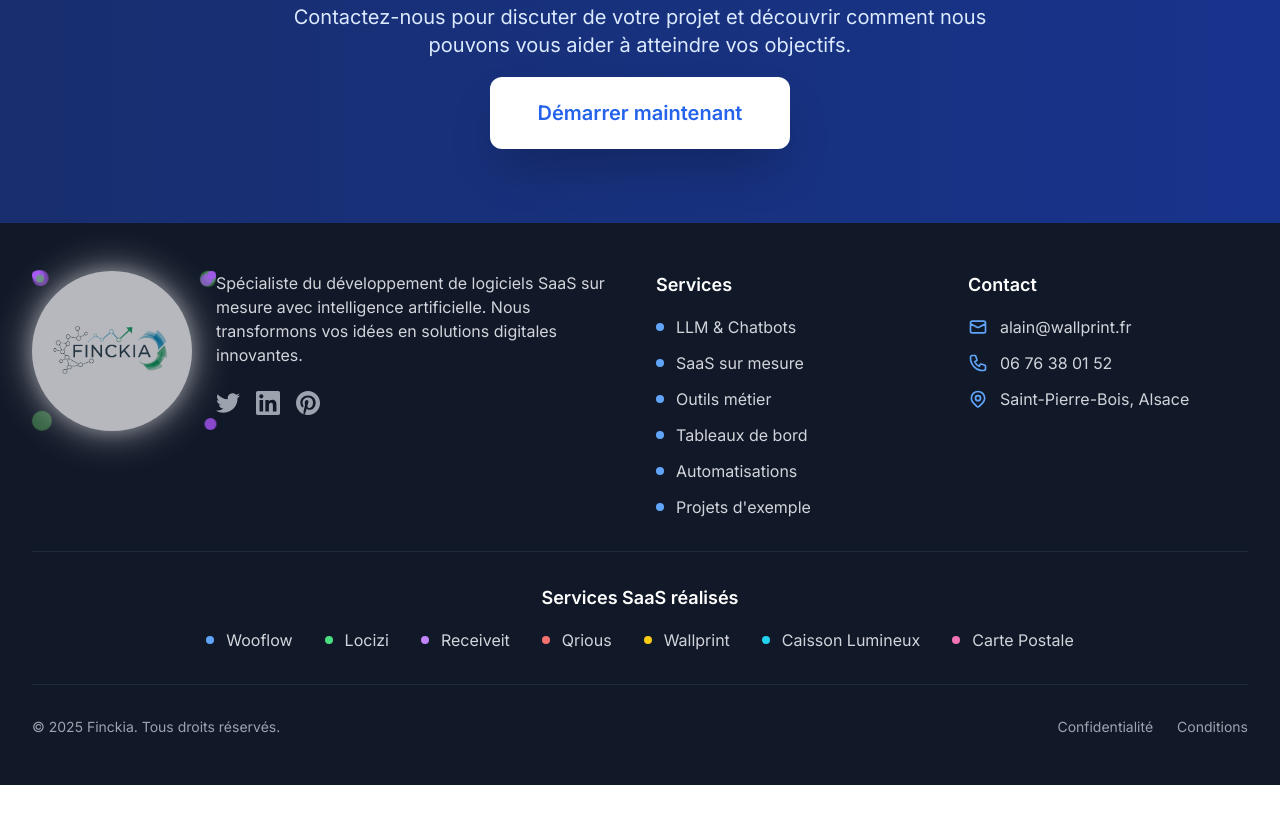
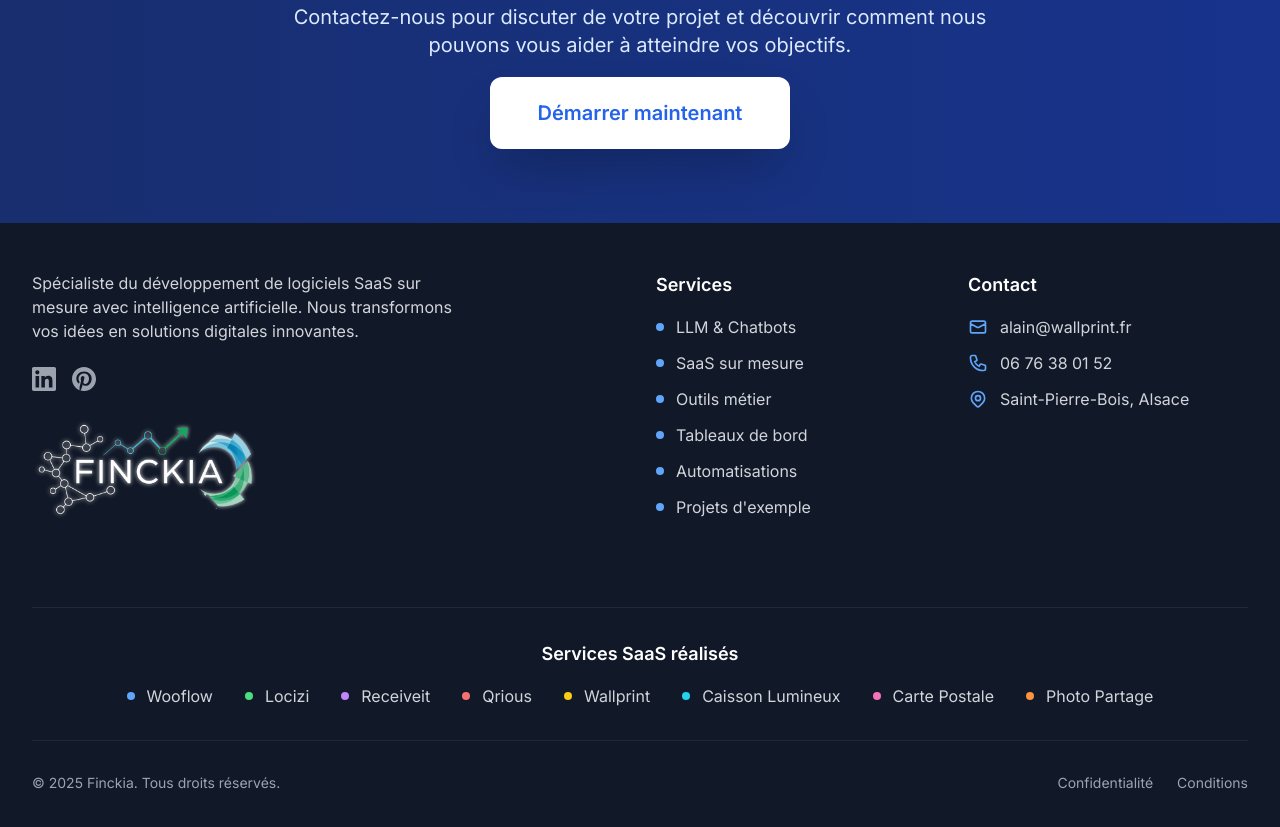
Before and after one commit to alainfinck/finckia, an Astro site: page / in a window 1280 px wide. Shown: the part 4362-5189 px from the top of the page. Before the commit the page ends 5147 px from the top, so only its background shows below. Built offline with nearby package versions, Linux system fonts and the light colour scheme; Astro itself is replaced by a stand-in of ours.

Commit message:
Ajout du lien vers Photo Partage dans le footer

```diff
--- a/src/components/Footer.astro
+++ b/src/components/Footer.astro
@@ -4,34 +4,12 @@
       <!-- Company Info -->
       <div class="lg:col-span-2">
         <div class="flex items-start mb-6">
-          <div class="relative">
-            <!-- Ronds lumineux flottants -->
-            <div class="absolute -top-0 -left-0 w-4 h-4 bg-blue-400 rounded-full animate-float-1 opacity-60"></div>
-            <div class="absolute -top-0 -right-0 w-3 h-3 bg-purple-400 rounded-full animate-float-2 opacity-70"></div>
-            <div class="absolute -bottom-0 -left-0 w-5 h-5 bg-green-400 rounded-full animate-float-3 opacity-50"></div>
-            <div class="absolute -bottom-0 -right-0 w-3 h-3 bg-pink-400 rounded-full animate-float-1 opacity-80"></div>
-            <div class="absolute top-0 -left-0 w-2 h-2 bg-yellow-400 rounded-full animate-float-2 opacity-90"></div>
-            <div class="absolute top-0 -right-0 w-4 h-4 bg-red-400 rounded-full animate-float-3 opacity-60"></div>
-            <div class="absolute top-0 left-0 w-3 h-3 bg-cyan-400 rounded-full animate-float-1 opacity-75"></div>
-            <div class="absolute top-0 right-0 w-2 h-2 bg-orange-400 rounded-full animate-float-2 opacity-85"></div>
-            <div class="absolute top-1 left-1 w-2 h-2 bg-indigo-400 rounded-full animate-float-3 opacity-70"></div>
-            <div class="absolute top-1 right-1 w-3 h-3 bg-teal-400 rounded-full animate-float-1 opacity-65"></div>
-
-            <div class="bg-white rounded-full p-4 shadow-lg drop-shadow-[0_0_20px_rgba(255,255,255,0.6)] mr-6 animate-crescent-moon hover:animate-hover-moon transition-all duration-300 cursor-pointer relative z-10">
-              <img src="/img/logo-finckia2.png" alt="Logo Finckia" class="h-32 w-32 object-contain" />
-            </div>
-          </div>
           <div class="flex-1">
             <p class="text-gray-300 mb-6 max-w-md">
               Spécialiste du développement de logiciels SaaS sur mesure avec intelligence artificielle.
               Nous transformons vos idées en solutions digitales innovantes.
             </p>
             <div class="flex space-x-4 mb-6">
-              <a href="#" class="text-gray-400 hover:text-white transition-colors">
-                <svg class="w-6 h-6" fill="currentColor" viewBox="0 0 24 24">
-                  <path d="M24 4.557c-.883.392-1.832.656-2.828.775 1.017-.609 1.798-1.574 2.165-2.724-.951.564-2.005.974-3.127 1.195-.897-.957-2.178-1.555-3.594-1.555-3.179 0-5.515 2.966-4.797 6.045-4.091-.205-7.719-2.165-10.148-5.144-1.29 2.213-.669 5.108 1.523 6.574-.806-.026-1.566-.247-2.229-.616-.054 2.281 1.581 4.415 3.949 4.89-.693.188-1.452.232-2.224.084.626 1.956 2.444 3.379 4.6 3.419-2.07 1.623-4.678 2.348-7.29 2.04 2.179 1.397 4.768 2.212 7.548 2.212 9.142 0 14.307-7.721 13.995-14.646.962-.695 1.797-1.562 2.457-2.549z"/>
-                </svg>
-              </a>
               <a href="#" class="text-gray-400 hover:text-white transition-colors">
                 <svg class="w-6 h-6" fill="currentColor" viewBox="0 0 24 24">
                   <path d="M20.447 20.452h-3.554v-5.569c0-1.328-.027-3.037-1.852-3.037-1.853 0-2.136 1.445-2.136 2.939v5.667H9.351V9h3.414v1.561h.046c.477-.9 1.637-1.85 3.37-1.85 3.601 0 4.267 2.37 4.267 5.455v6.286zM5.337 7.433c-1.144 0-2.063-.926-2.063-2.065 0-1.138.92-2.063 2.063-2.063 1.14 0 2.064.925 2.064 2.063 0 1.139-.925 2.065-2.064 2.065zm1.782 13.019H3.555V9h3.564v11.452zM22.225 0H1.771C.792 0 0 .774 0 1.729v20.542C0 23.227.792 24 1.771 24h20.451C23.2 24 24 23.227 24 22.271V1.729C24 .774 23.2 0 22.222 0h.003z"/>
@@ -42,6 +20,11 @@
                   <path d="M12.017 0C5.396 0 .029 5.367.029 11.987c0 5.079 3.158 9.417 7.618 11.174-.105-.949-.199-2.403.041-3.439.219-.937 1.406-5.957 1.406-5.957s-.359-.72-.359-1.781c0-1.663.967-2.911 2.168-2.911 1.024 0 1.518.769 1.518 1.688 0 1.029-.653 2.567-.992 3.992-.285 1.193.6 2.165 1.775 2.165 2.128 0 3.768-2.245 3.768-5.487 0-2.861-2.063-4.869-5.008-4.869-3.41 0-5.409 2.562-5.409 5.199 0 1.033.394 2.143.889 2.741.099.12.112.225.085.345-.09.375-.293 1.199-.334 1.363-.053.225-.172.271-.402.165-1.495-.69-2.433-2.878-2.433-4.646 0-3.776 2.748-7.252 7.92-7.252 4.158 0 7.392 2.967 7.392 6.923 0 4.135-2.607 7.462-6.233 7.462-1.214 0-2.357-.629-2.746-1.378l-.748 2.853c-.271 1.043-1.002 2.35-1.492 3.146C9.57 23.812 10.763 24.009 12.017 24.009c6.624 0 11.99-5.367 11.99-11.988C24.007 5.367 18.641.001 12.017.001z"/>
                 </svg>
               </a>
+            </div>
+
+            <!-- Logo sous les icônes sociales -->
+            <div class="mb-6">
+              <img src="/img/logo-finckia2-clair.png" alt="Logo Finckia" class="h-28 w-auto object-contain drop-shadow-[0_0_2px_rgba(255,255,255,0.8)]" />
             </div>
           </div>
         </div>
@@ -109,19 +92,19 @@
     <div class="border-t border-gray-800 mt-8 pt-8">
       <h3 class="text-lg font-semibold mb-4 text-white text-center">Services SaaS réalisés</h3>
       <div class="flex justify-center space-x-8">
-        <a href="https://wooflow.com" target="_blank" rel="noopener noreferrer" class="text-gray-300 hover:text-white transition-colors flex items-center">
+        <a href="https://www.wooflow.io" target="_blank" rel="noopener noreferrer" class="text-gray-300 hover:text-white transition-colors flex items-center">
           <span class="w-2 h-2 bg-blue-400 rounded-full mr-3"></span>
           Wooflow
         </a>
-        <a href="https://locizi.com" target="_blank" rel="noopener noreferrer" class="text-gray-300 hover:text-white transition-colors flex items-center">
+        <a href="https://www.locizi.com" target="_blank" rel="noopener noreferrer" class="text-gray-300 hover:text-white transition-colors flex items-center">
           <span class="w-2 h-2 bg-green-400 rounded-full mr-3"></span>
           Locizi
         </a>
-        <a href="https://receiveit.com" target="_blank" rel="noopener noreferrer" class="text-gray-300 hover:text-white transition-colors flex items-center">
+        <a href="https://www.receiveit.io" target="_blank" rel="noopener noreferrer" class="text-gray-300 hover:text-white transition-colors flex items-center">
           <span class="w-2 h-2 bg-purple-400 rounded-full mr-3"></span>
           Receiveit
         </a>
-        <a href="https://qrious.com" target="_blank" rel="noopener noreferrer" class="text-gray-300 hover:text-white transition-colors flex items-center">
+        <a href="https://www.qrious.fr" target="_blank" rel="noopener noreferrer" class="text-gray-300 hover:text-white transition-colors flex items-center">
           <span class="w-2 h-2 bg-red-400 rounded-full mr-3"></span>
           Qrious
         </a>
@@ -136,6 +119,10 @@
         <a href="https://cartepostale.cool" target="_blank" rel="noopener noreferrer" class="text-gray-300 hover:text-white transition-colors flex items-center">
           <span class="w-2 h-2 bg-pink-400 rounded-full mr-3"></span>
           Carte Postale
+        </a>
+        <a href="https://www.photopartage.com" target="_blank" rel="noopener noreferrer" class="text-gray-300 hover:text-white transition-colors flex items-center">
+          <span class="w-2 h-2 bg-orange-400 rounded-full mr-3"></span>
+          Photo Partage
         </a>
       </div>
     </div>
```
